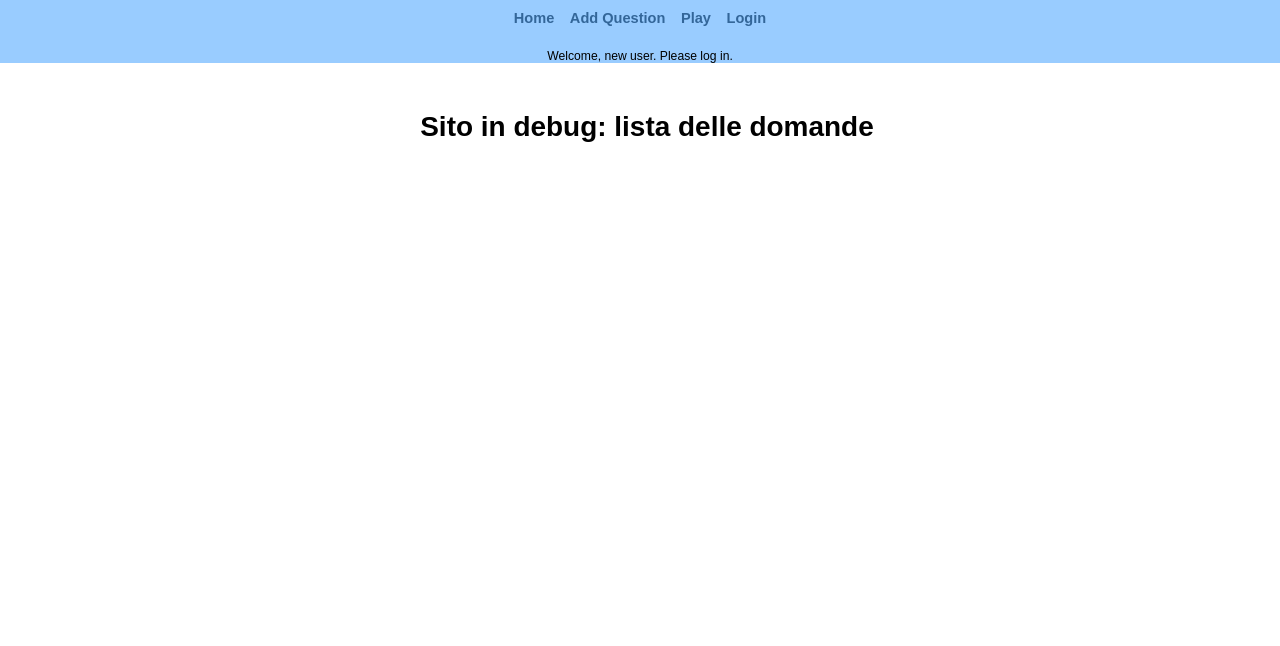
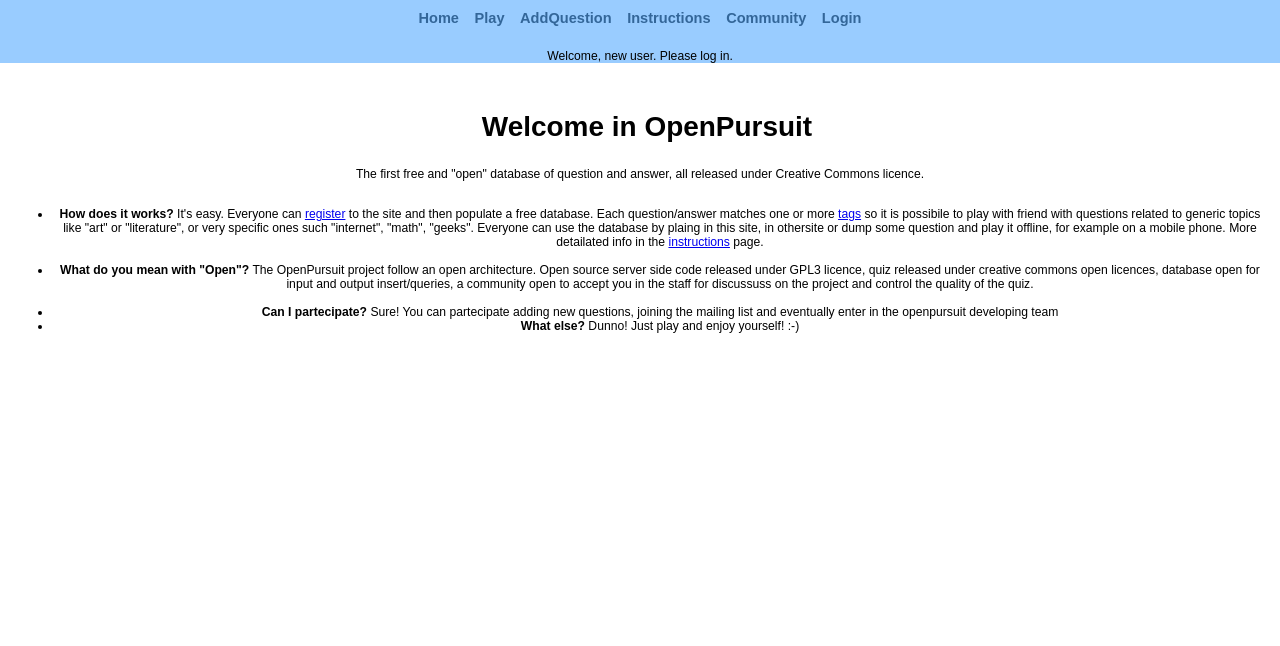
Before and after one commit to openpursuit/openpursuit, a Django app: template djangoOp/templates/index.html in a window 1280 px wide. Shown: the part 80-726 px from the top of the page. Run offline with Django 3.2, Linux system fonts and the light colour scheme; the template is opened without the code that fills it, so the values that code supplies are empty.

Commit message:
populated home page
git-svn-id: https://svn.ninux.org/svn/ninuxdeveloping/openpursuit/trunk@339 ef3c9aa7-e928-0410-9a28-8491e62b674b

```diff
--- a/djangoOp/templates/base.html
+++ b/djangoOp/templates/base.html
@@ -17,8 +17,10 @@
     {% load tags %}
     <ul>
     <li><a class="{% active request "^/$" %}" href="/">Home</a></li>
-    <li><a class="{% active request "^/base/add/" %}" href="/base/add/">Add Question</a></li>
-    <li><a class="{% active request "^/base/play/" %}" href="/base/play/">Play</a></li>
+     <li><a class="{% active request "^/base/play/" %}" href="/base/play/">Play</a></li>
+    <li><a class="{% active request "^/base/add/" %}" href="/base/add/">AddQuestion</a></li>
+    <li><a class="{% active request "^/base/intructions/" %}" href="/base/add/">Instructions</a></li>
+    <li><a class="{% active request "^/base/community/" %}" href="/base/add/">Community</a></li>
     {% if user.is_authenticated %}
     <li><a class="{% active request "^/accounts/logout/" %}" href="/accounts/logout/">Logout</a></li>
     {% else %}
--- a/djangoOp/templates/index.html
+++ b/djangoOp/templates/index.html
@@ -3,13 +3,18 @@
 {% block title %}Index{% endblock %}
 
 {% block content %}
-<h1>Sito in debug: lista delle domande</h1>
-{% for entry in all_questions %}
-    <h2>{{ entry.question }}</h2>
-    <p>{{ entry.right1 }}</p>
-    <p>{{ entry.wrong1 }}</p>
-    <p>{{ entry.wrong2 }}</p>
-    <p>{{ entry.wrong3 }}</p>
-    <p>{{ entry.reference }}</p>
-{% endfor %}
+<h1>Welcome in OpenPursuit</h1>
+The first free and "open" database of question and answer, all released under Creative Commons licence. <br><br>
+<ul>
+<li><b>How does it works?</b> It's easy. Everyone can <a href="/accounts/register/">register</a> to the site and then populate a free database.
+Each question/answer matches one or more <a href="http://en.wikipedia.org/wiki/Tags">tags</a> so it is possibile to play with friend with questions related to generic topics like "art" or "literature", or very specific ones such "internet", "math", "geeks".
+Everyone can use the database by plaing in this site, in othersite or dump some question and play it offline, for example on a mobile phone. More detailated info in the <a href="/accounts/instructions/">instructions</a> page.</li><br>
+
+<li><b>What do you mean with "Open"?</b> The OpenPursuit project follow an open architecture. Open source server side code released under GPL3 licence, quiz released under creative commons open licences, database open for input and output insert/queries, a community open to accept you in the staff for discussuss on the project and control the quality of the quiz.</li><br>
+<li><b>Can I partecipate?</b> Sure! You can partecipate adding new questions, joining the mailing list and  eventually enter in the openpursuit developing team</li>
+<li><b>What else?</b> Dunno! Just play and enjoy yourself! :-) </li>
+</ul>
+
+
+
 {% endblock %}
```
